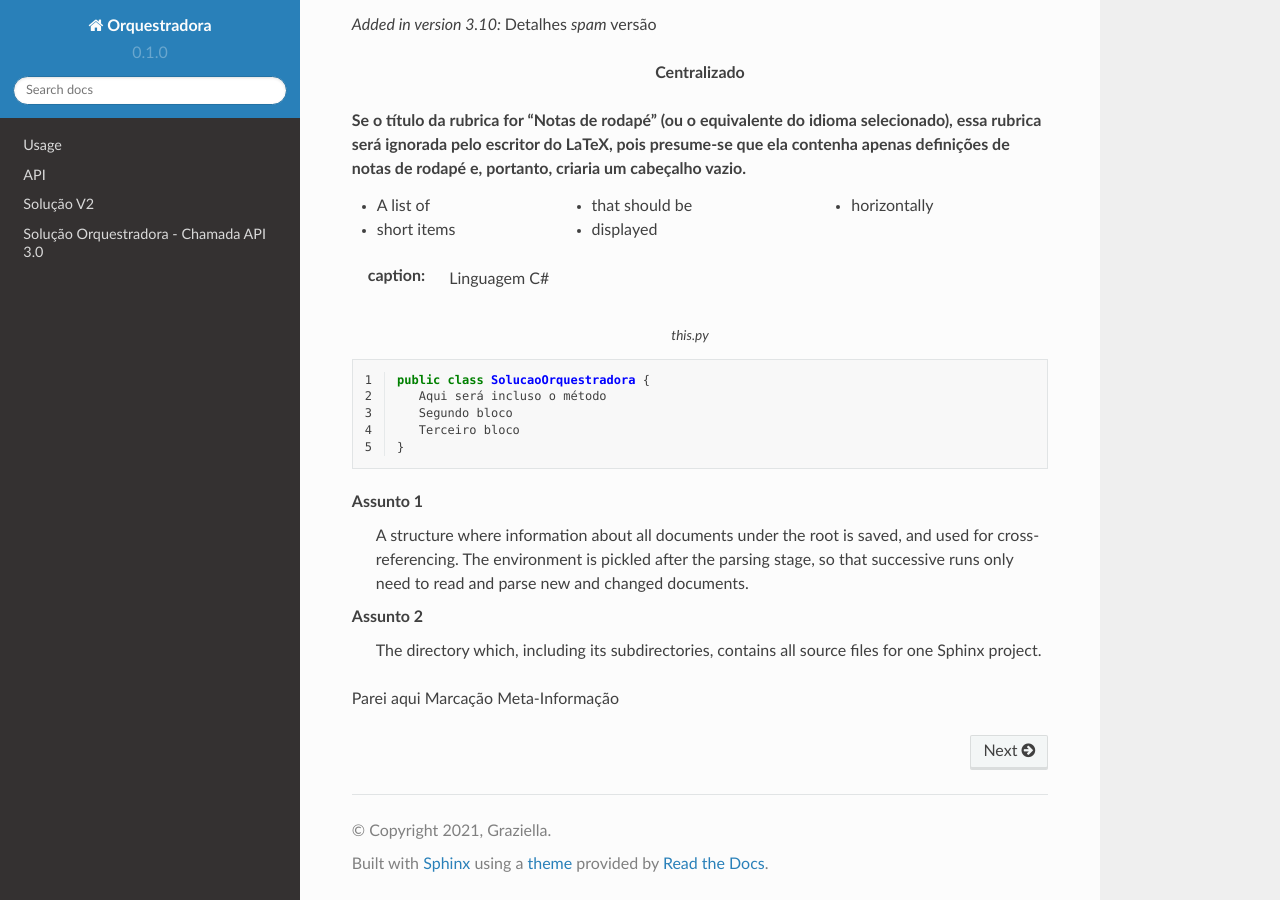
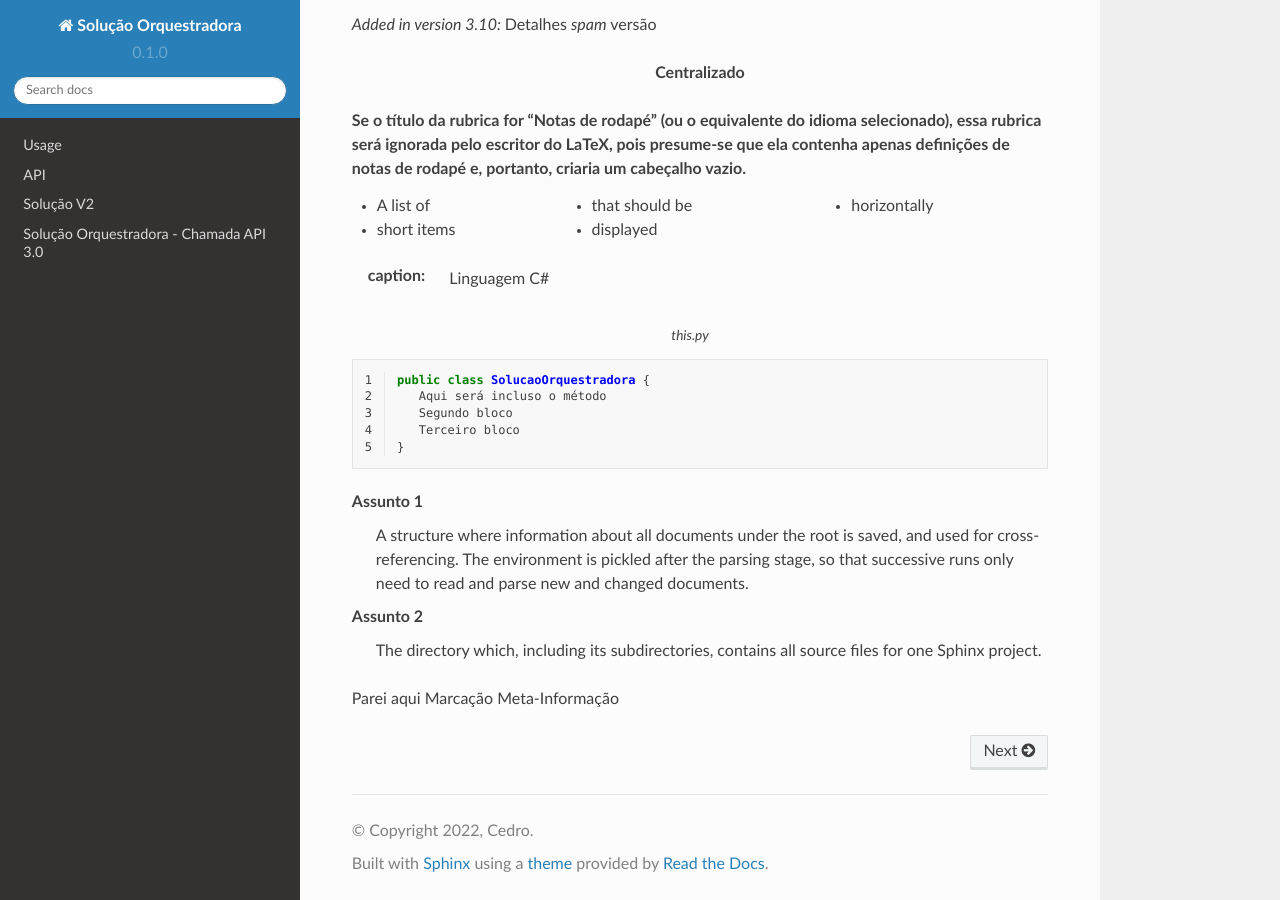
Before and after one commit to dionisribeiro/solucao-orquestradora, a Sphinx documentation site: the page built from docs/source/index.rst, in a window 1280 px wide and 900 px high, scrolled down 770 px. Built offline with Sphinx 7.4.7 and the Read the Docs theme 2.0.0, drawn with Linux system fonts in a browser that asks for light colours.

Commit message:
Update conf.py

```diff
--- a/docs/source/conf.py
+++ b/docs/source/conf.py
@@ -2,8 +2,8 @@
 
 # -- Project information
 
-project = 'Orquestradora'
-copyright = '2021, Graziella'
+project = 'Solução Orquestradora'
+copyright = '2022, Cedro'
 author = 'Graziella'
 
 release = '0.1'
```
